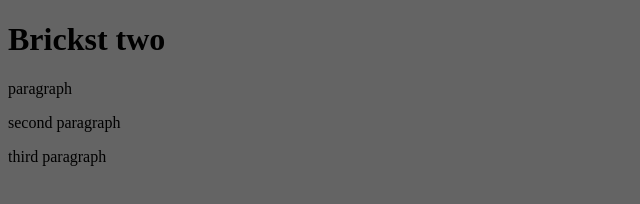
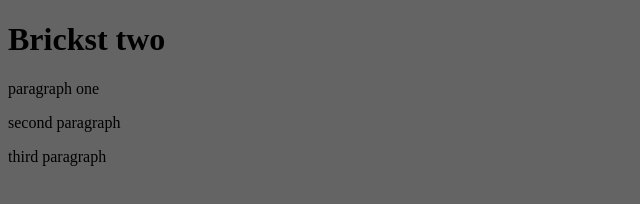
Before and after one commit to iw-vfriedrich/www.immowelt.de, a plain HTML site: page index.html in a window 1280 px wide. Shown: the full height of the page, 0-640 px from the left. Drawn offline with Linux system fonts and the light colour scheme.

Commit message:
going to one

```diff
--- a/index.html
+++ b/index.html
@@ -7,7 +7,7 @@
 	</head>
 	<body style="background-color: rgb(100,100,100)">
 		<h1>Brickst two</h1>
-		<p>paragraph</p>
+		<p>paragraph one</p>
 		<p>second paragraph</p>
 		<p>third paragraph</p>
 	</body>
```
